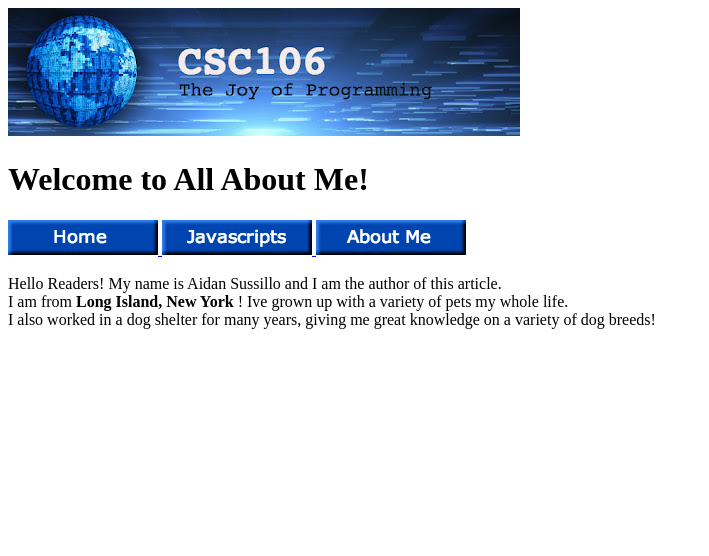
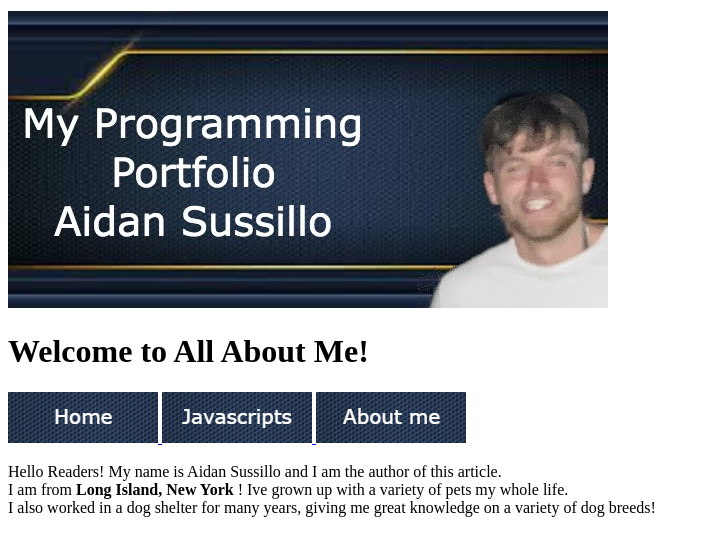
Before and after one commit to aidansussillo/aidansussillo.github.io, a plain HTML site: page aboutme.html in a window 1280 px wide. Shown: the whole page, without its empty margins (0-709 px from the left). Drawn offline with Linux system fonts and the light colour scheme.

Commit message:
Update aboutme.html

```diff
--- a/aboutme.html
+++ b/aboutme.html
@@ -5,11 +5,11 @@
              <title>About the Author</title>
              </head>
        <body>
-               <img src="csc106_banner.jpg">
+                  <img src="mybanner.jpg"> <br>
          <h1> Welcome to All About Me! </h1>
-                 <a href="index.html">  <img src="csc106_home.png"> </a>
-                    <a href="javascripts.html">  <img src="csc106_javascripts.png"> </a>
-                   <a href="aboutme.html"> <img src="csc106_aboutme.png"> <a/>
+                 <a href="index.html">  <img src="home (1).png"> </a>
+                    <a href="javascripts.html">  <img src="Javascripts (1).png"> </a>
+                   <a href="aboutme.html"> <img src="about (1).png"> <a/>
                           <p> Hello Readers! My name is Aidan Sussillo and I am the author of this article. <br>
                                  I am from <strong> Long Island, New York </strong>! Ive grown up with a variety of pets my whole life. <br>
                            I also worked in a dog shelter for many years, giving me great knowledge on a variety of dog breeds! <br>
```
